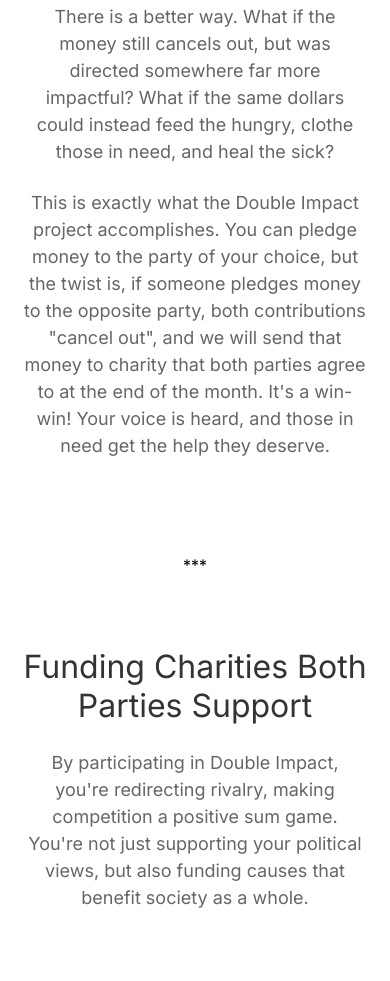
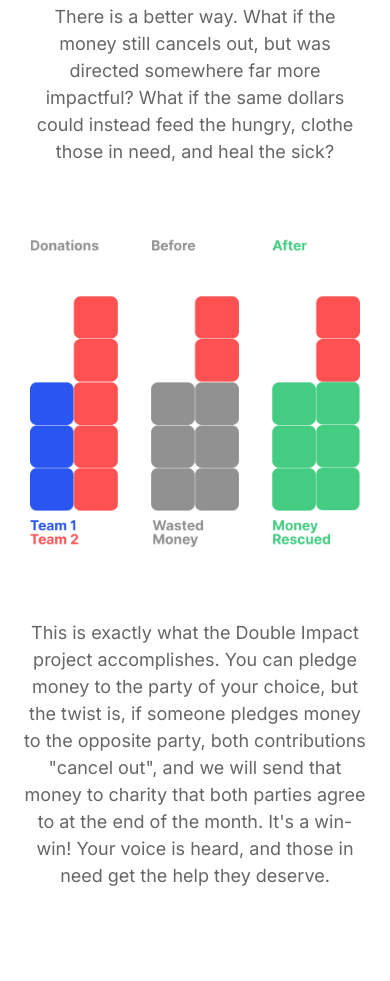
Before and after one commit to Cream0606/DoubleImpact.github.io, a plain HTML site: page index.html in a window 390 px wide. Shown: the part 1571-2552 px from the top of the page. Drawn offline with Linux system fonts and the light colour scheme.

Commit message:
simple barchart

```diff
--- a/index.html
+++ b/index.html
@@ -95,6 +95,8 @@
                 <p class="description-description">
                     There is a better way. What if the money still cancels out, but was directed somewhere far more impactful? What if the same dollars could instead feed the hungry, clothe those in need, and heal the sick?
                 </p>
+                <img src="barchart.png" alt="Bar Chart" class="barchart">
+
                 <p class="description-description">
                     This is exactly what the Double Impact project accomplishes. You can pledge money to the party of your choice, but the twist is, if someone pledges money to the opposite party, both contributions "cancel out", and we will send that money to charity that both parties agree to at the end of the month. It's a win-win! Your voice is heard, and those in need get the help they deserve.
                 </p>
--- a/styles.css
+++ b/styles.css
@@ -473,6 +473,19 @@
     transition: max-height 0.2s ease-in;
 }
 
+.barchart {
+    padding: 48px 0;
+    max-width: 50%;
+    height: auto;
+}
+
+@media (max-width: 600px) {
+    .barchart {
+    max-width: 90%;
+
+    }
+}
+
 /* Footer Styles */
 .footer {
     background-color: #333;
```
Also changed, not shown: barchart.png (added).
